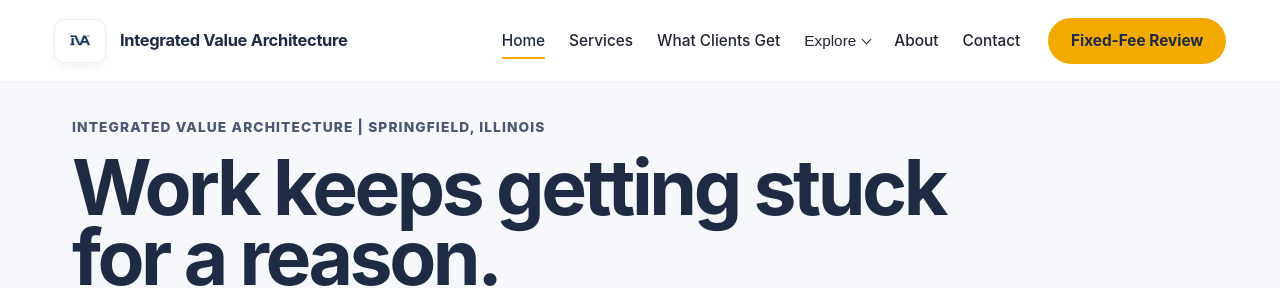
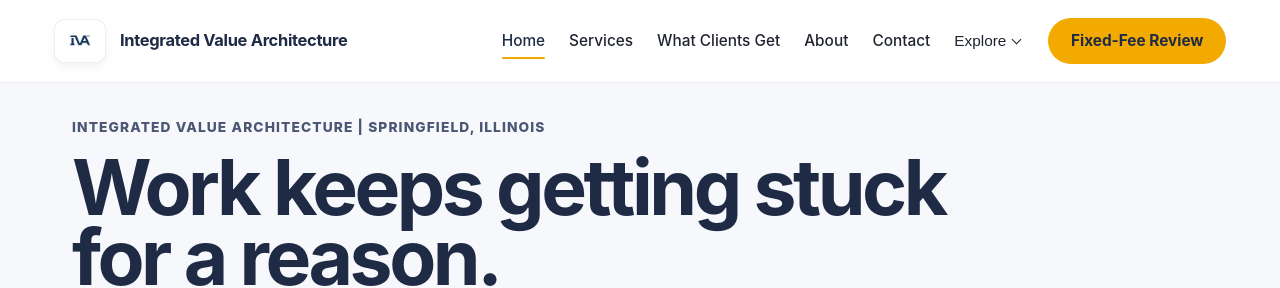
Before and after one commit to efost7873/integratedvaluearchitecture.com, a Jekyll site: the page built from index.html, in a window 1280 px wide. Shown: the top 288 px of the page. Built offline with Jekyll 4.4.1, drawn with Linux system fonts in a browser that asks for light colours.

Commit message:
Update header.html

```diff
--- a/_includes/header.html
+++ b/_includes/header.html
@@ -33,6 +33,8 @@
       <a class="iva-header-link{% if current_url == '/' %} is-active{% endif %}" href="/">Home</a>
       <a class="iva-header-link{% if current_url == '/services/' %} is-active{% endif %}" href="/services/">Services</a>
       <a class="iva-header-link{% if current_url == '/what-clients-get/' %} is-active{% endif %}" href="/what-clients-get/">What Clients Get</a>
+      <a class="iva-header-link{% if current_url == '/about/' %} is-active{% endif %}" href="/about/">About</a>
+      <a class="iva-header-link{% if current_url == '/contact/' %} is-active{% endif %}" href="/contact/">Contact</a>
 
       <div class="iva-header-group{% if explore_active %} is-active{% endif %}" data-nav-group>
         <button
@@ -63,9 +65,6 @@
         </div>
       </div>
 
-      <a class="iva-header-link{% if current_url == '/about/' %} is-active{% endif %}" href="/about/">About</a>
-      <a class="iva-header-link{% if current_url == '/contact/' %} is-active{% endif %}" href="/contact/">Contact</a>
-
       <a class="iva-btn-primary iva-header-cta{% if current_url == '/fixed-fee-review/' %} is-active{% endif %}" href="/fixed-fee-review/">
         Fixed-Fee Review
       </a>
```
